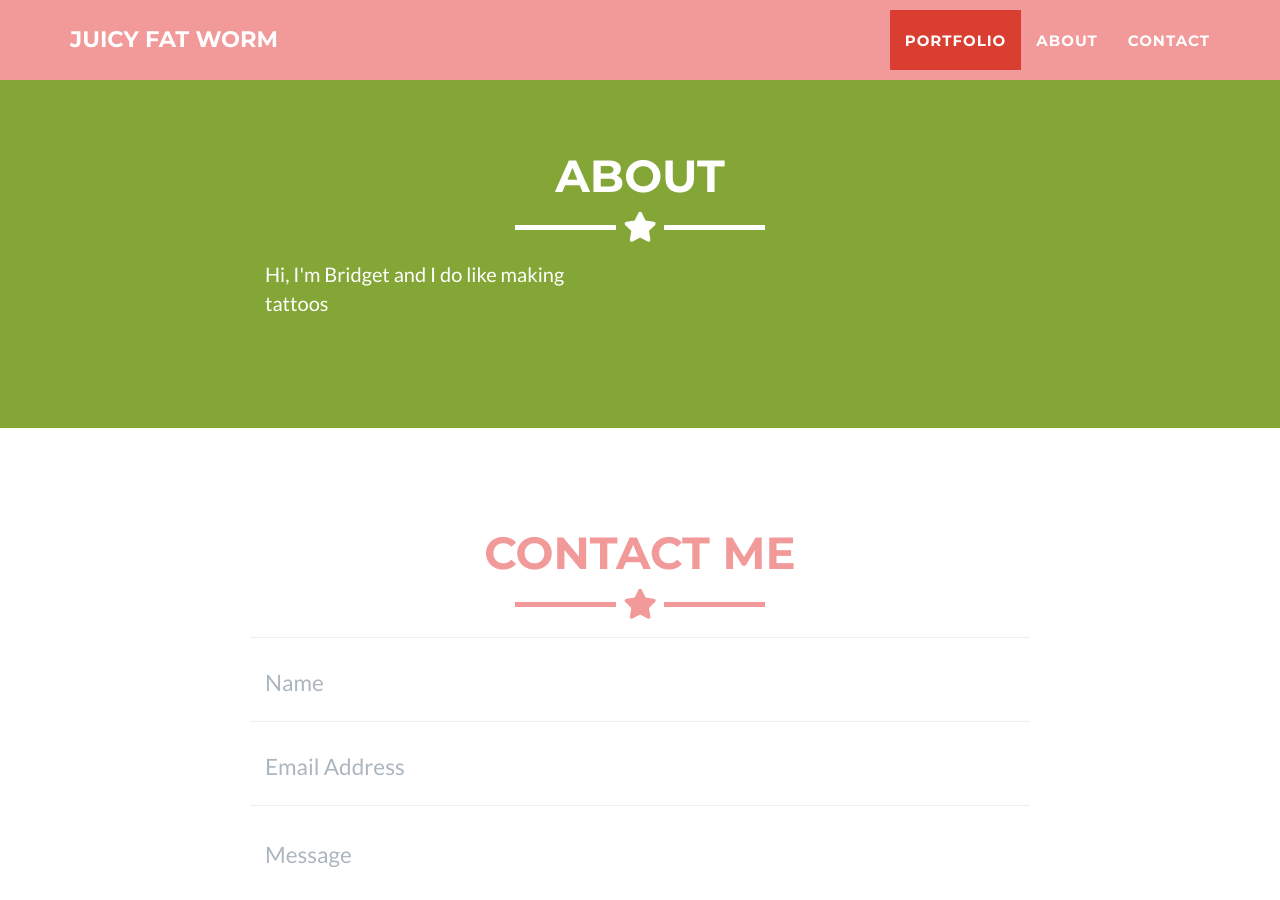
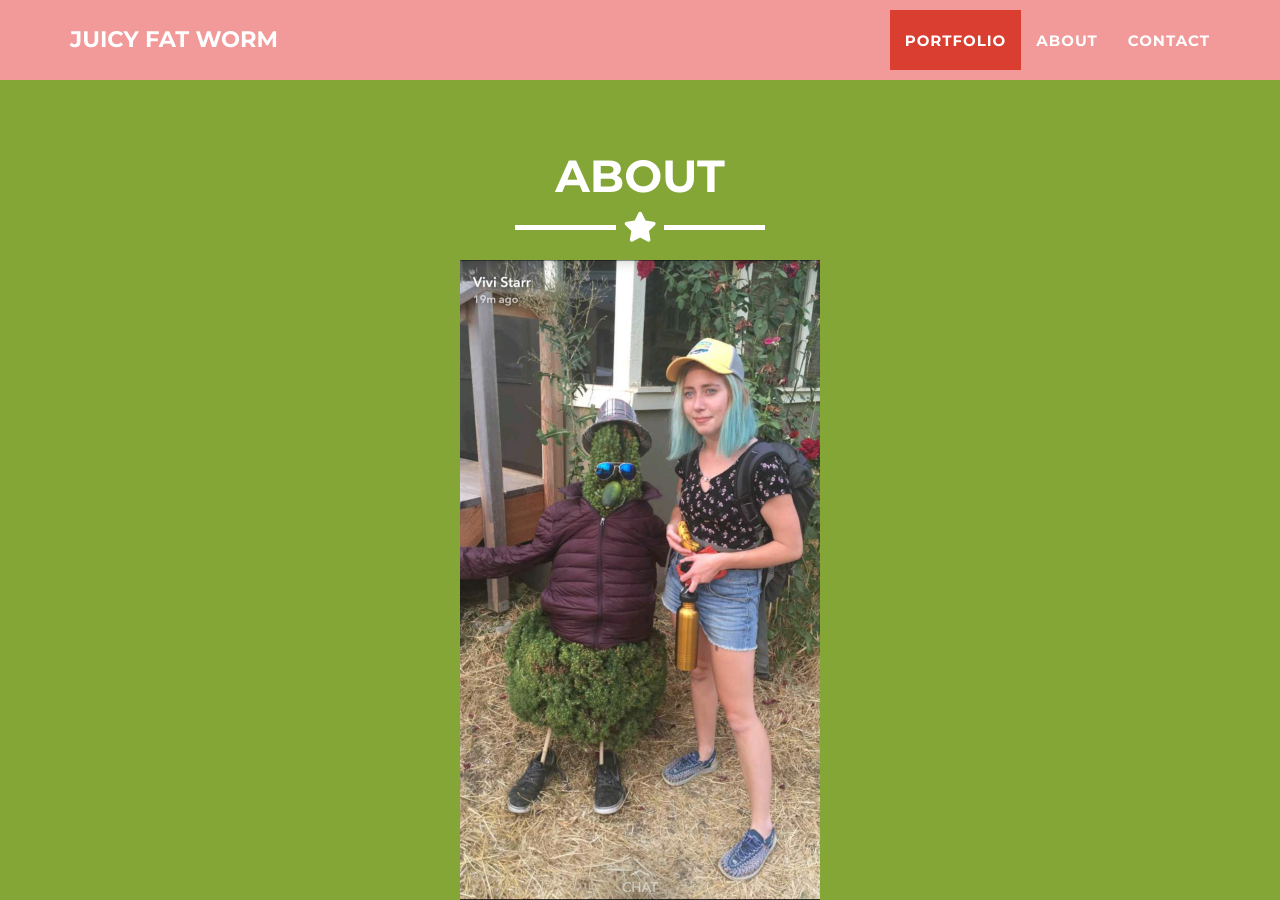
Before and after one commit to audiobird/bridget-site-demo, a Jekyll site: the page built from _posts/2014-07-18-project-1.markdown, in a window 1280 px wide and 900 px high, scrolled down 1515 px. Built offline with Jekyll 4.4.1, drawn with Linux system fonts in a browser that asks for light colours.

Commit message:
add about pic

```diff
--- a/_includes/about.html
+++ b/_includes/about.html
@@ -8,7 +8,13 @@
       </div>
     </div>
     <div class="row">
-      <div class="col-lg-4 col-lg-offset-2">
+      <div class="col-lg-4 col-lg-offset-4">
+          <img src="img/about_pic.jpg" class="img-responsive" alt="{{ post.alt }}">
+      </div>
+
+    </div>
+    <div class="row">
+      <div class="col-lg-4 col-lg-offset-4">
         <p>Hi, I'm Bridget and I do like making tattoos</p>
       </div>
       <div class="col-lg-4">
```
Also changed, not shown: img/about_pic.jpg (added).
